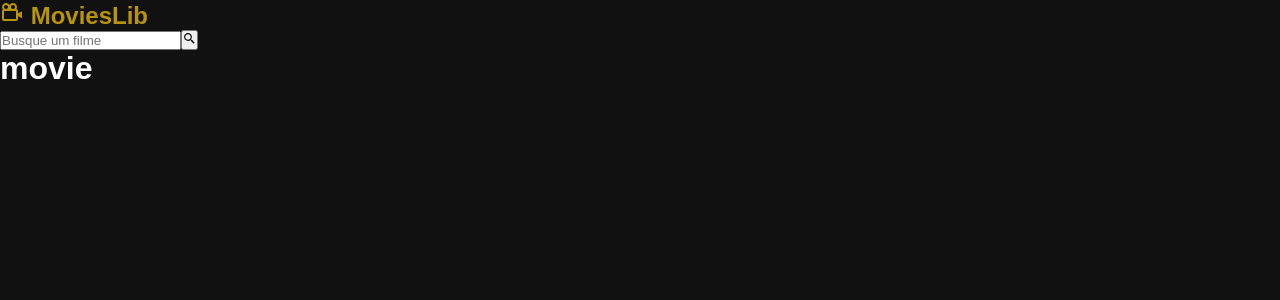
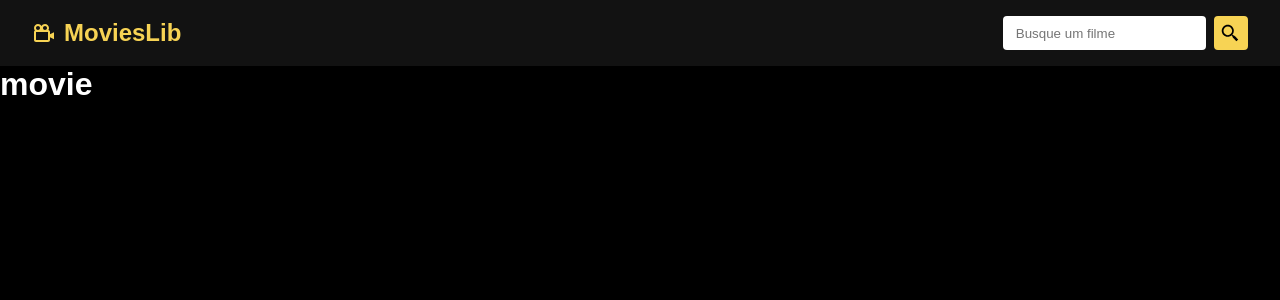
Before and after one commit to barbosadiego/react-training, a React (Vite) app in the folder movies/: page /movie/1 in a window 1280 px wide. Shown: the top 300 px of the page. Built offline with nearby package versions, Linux system fonts and the light colour scheme.

Commit message:
movie grid

```diff
--- a/movies/src/components/MovieCard.jsx
+++ b/movies/src/components/MovieCard.jsx
@@ -16,7 +16,7 @@ const MovieCard = ({ movie, showLink = true }) => {
       <p>
         <FaStar /> {movie.vote_average}
       </p>
-      {showLink && <Link to={`movie/${movie.id}`}>Detalhes</Link>}
+      {showLink && <Link className='btn btn-link' to={`movie/${movie.id}`}>Detalhes</Link>}
     </div>
   );
 };
--- a/movies/src/components/Navbar.jsx
+++ b/movies/src/components/Navbar.jsx
@@ -1,5 +1,8 @@
 import React from 'react';
 import { Link } from 'react-router-dom';
+
+// css
+import './Navbar.scss';
 
 // icons
 import { BiCameraMovie, BiSearchAlt2 } from 'react-icons/bi'
@@ -12,7 +15,7 @@ const Navbar = () => {
       </h2>
       <form>
         <input type="text" placeholder='Busque um filme' />
-        <button type='submit'>
+        <button className='btn' type='submit'>
           <BiSearchAlt2 />
         </button>
       </form>
--- /dev/null
+++ b/movies/src/components/Navbar.scss
@@ -0,0 +1,26 @@
+.navbar{
+  display: flex;
+  justify-content: space-between;
+  align-items: center;
+  padding: 1rem 2rem;
+  background-color: #121212;
+
+  h2{
+    a{
+      display: flex;
+      align-items: center;
+      gap: .5rem;
+    }
+  }
+
+  form{
+    display: flex;
+    gap: .5rem;
+
+    input{
+      padding: .2rem .8rem;
+      border-radius: 4px;
+      border: none;
+    }
+  }
+}
--- a/movies/src/main.scss
+++ b/movies/src/main.scss
@@ -6,7 +6,7 @@
 }
 
 body{
-  background-color: #111;
+  background-color: #000;
   color: #fff;
 }
 
@@ -19,3 +19,21 @@ a{
     color: #b8930c;
   }
 }
+
+.btn{
+  background-color: #f7d354;
+  border: 2px solid #f7d354;
+  border-radius: 4px;
+  color: #000;
+  padding: .3rem;
+  font-size: 1.3rem;
+  display: flex;
+  align-items: center;
+  cursor: pointer;
+  transition: .3s;
+
+  &:hover{
+    background-color: #000;
+    color: #f7d354;
+  }
+}
--- a/movies/src/pages/Home.jsx
+++ b/movies/src/pages/Home.jsx
@@ -1,4 +1,7 @@
 import React, { useState, useEffect } from 'react';
+
+// css
+import './MovieGrid.scss';
 
 // components
 import MovieCard from '../components/MovieCard';
--- a/movies/src/pages/Movie.jsx
+++ b/movies/src/pages/Movie.jsx
@@ -1,4 +1,7 @@
 import React from 'react'
+
+// css
+import './MovieGrid.scss';
 
 const Movie = (props) => {
   return (
--- /dev/null
+++ b/movies/src/pages/MovieGrid.scss
@@ -0,0 +1,50 @@
+.container{
+  .title{
+    color: #fff;
+    font-size: 2.5rem;
+    text-align: center;
+    margin: 2rem 0 1rem;
+
+    .query-text{
+      color: #f7d354;
+    }
+  }
+
+  .movies-container{
+    display: flex;
+    flex-wrap: wrap;
+    justify-content: space-between;
+    padding: 2rem;
+    max-width: 1200px;
+    margin: 0 auto;
+
+    div{
+      width: 30%;
+      color: #fff;
+      margin-bottom: 2.5rem;
+      display: flex;
+      flex-direction: column;
+      justify-content: space-between;
+      background-color: #222;
+      padding: 1rem;
+      gap: 1rem;
+
+      img{
+        min-width: 100%;
+        display: block;
+      }
+
+      svg{
+        color: #f7d354;
+      }
+    }
+  }
+
+  .btn-link{
+    font-size: unset;
+    display: unset;
+    padding: 1rem .5rem;
+    text-align: center;
+    font-weight: bold;
+  }
+}
```
